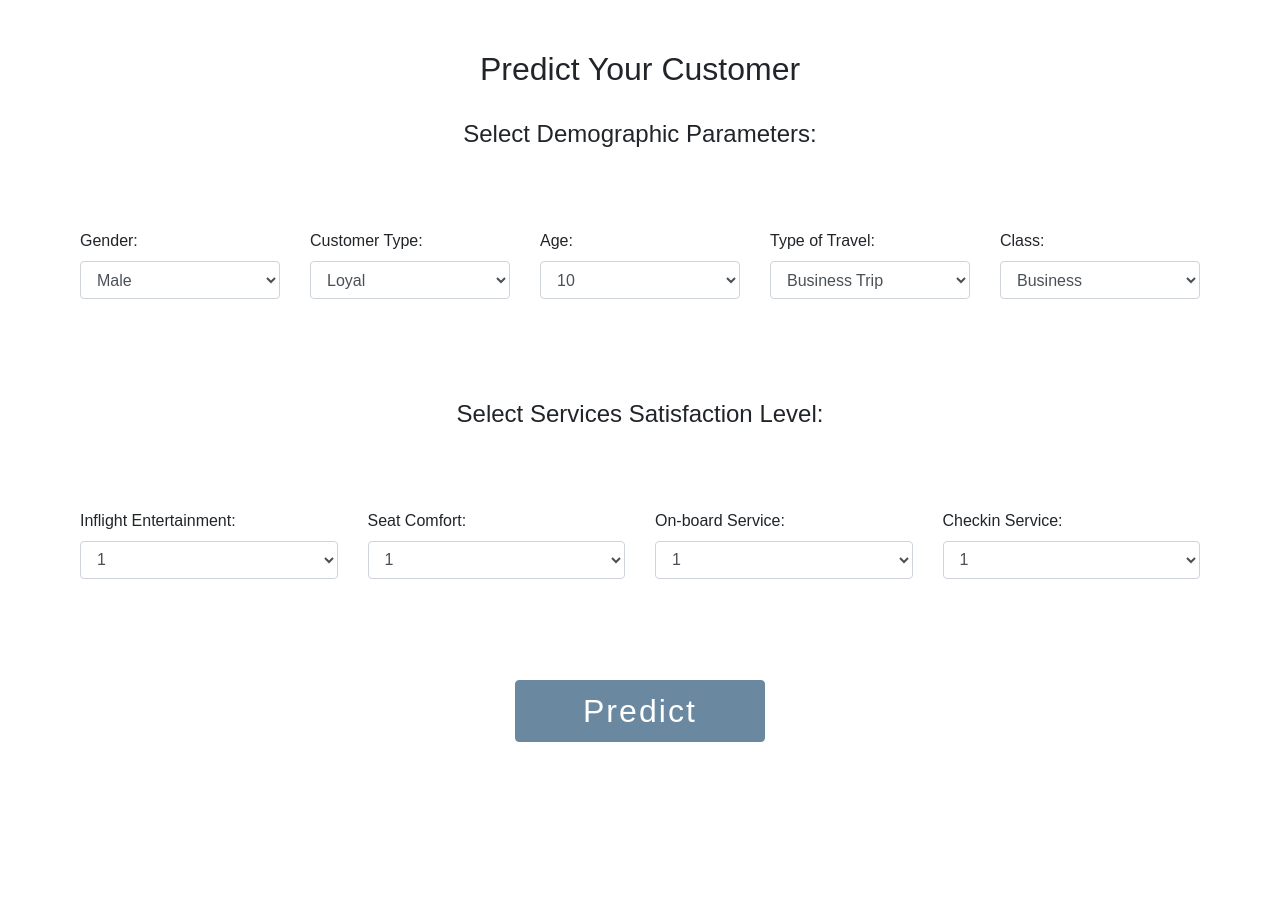
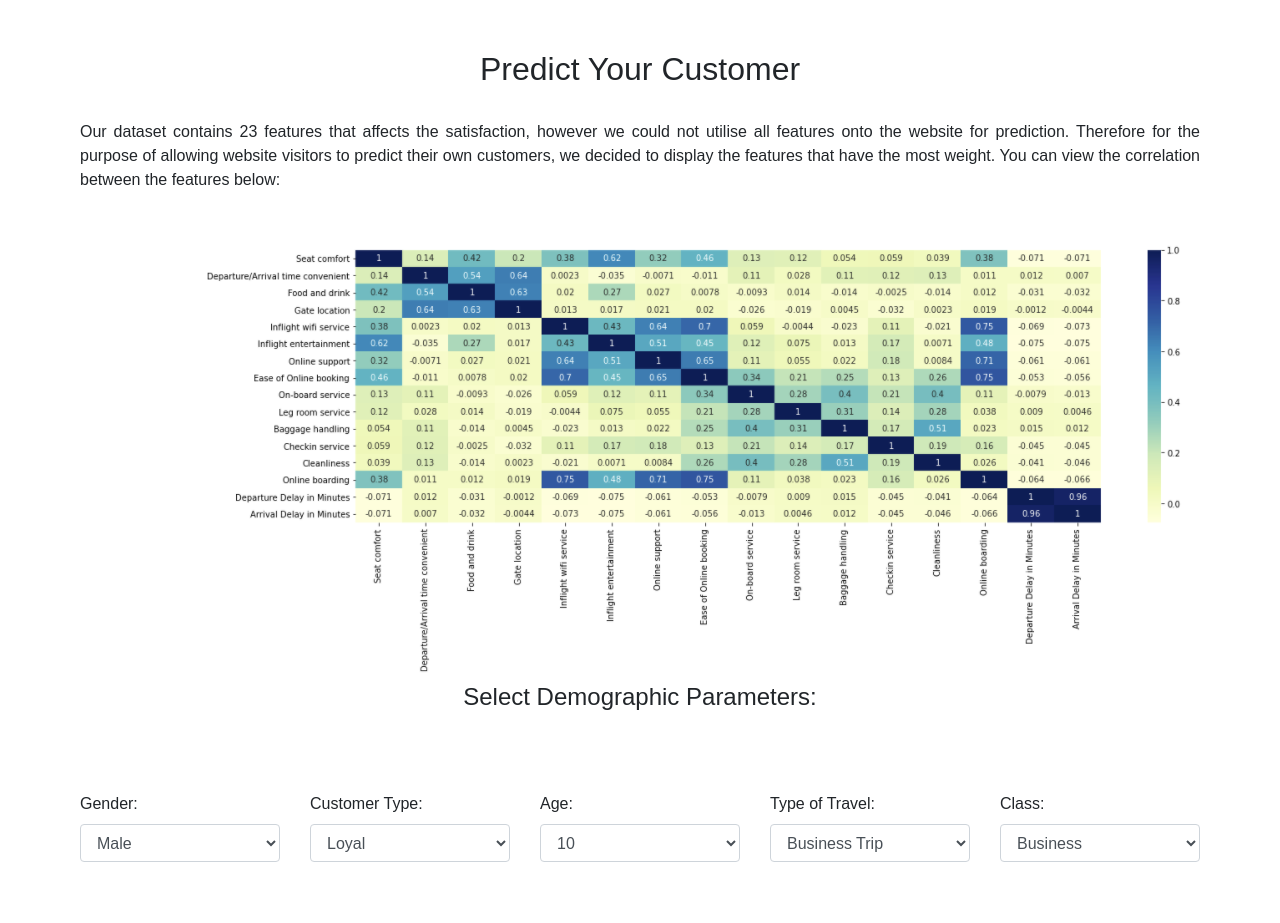
Before and after one commit to jingd16/We_Believe_We_Can_Fly, a Flask app: page /index_predict in a window 1280 px wide. Shown: the part 380-1303 px from the top of the page. Before the commit the page ends 1122 px from the top, so only its background shows below. Run offline with Flask 2, Linux system fonts and the light colour scheme; some libraries are stand-ins or nearby versions.

Commit message:
Final version

```diff
--- a/templates/index.html
+++ b/templates/index.html
@@ -26,7 +26,7 @@
       <a href="javascript:void(0)" class="closebtn" onclick="closeNav()" style="padding-top:60px;">&times;</a>
       <a href="{{ url_for('.home') }}"><i class="fa fa-fw fa-plane"></i> Home</a>
       <a href="{{ url_for('.predict_page') }}"><i class="fa fa-fw fa-address-book"></i> Predict Your Customer</a>
-      <a href="#"><i class="fa fa-fw fa-users"></i> Customer Profiles</a>
+      <a href="{{ url_for('.customer1') }}"><i class="fa fa-fw fa-users"></i> Customer Profiles</a>
       <ul style="padding-left: 25px;">
         <a href="{{ url_for('.customer1') }}" style="font-size: 14px;"><i class="fa fa-fw fa-star"></i> Loyal Customer</a>
         <a href="{{ url_for('.customer2') }}" style="font-size: 14px;"><i class="fa fa-fw fa-suitcase"></i> Business Class Customer</a>
--- a/templates/index_customer1.html
+++ b/templates/index_customer1.html
@@ -25,7 +25,7 @@
       <a href="javascript:void(0)" class="closebtn" onclick="closeNav()" style="padding-top:60px;">&times;</a>
       <a href="{{ url_for('.home') }}"><i class="fa fa-fw fa-plane"></i> Home</a>
       <a href="{{ url_for('.predict_page') }}"><i class="fa fa-fw fa-address-book"></i> Predict Your Customer</a>
-      <a href="#"><i class="fa fa-fw fa-users"></i> Customer Profiles</a>
+      <a href="{{ url_for('.customer1') }}"><i class="fa fa-fw fa-users"></i> Customer Profiles</a>
       <ul style="padding-left: 25px;">
         <a href="{{ url_for('.customer1') }}" style="font-size: 14px;"><i class="fa fa-fw fa-star"></i> Loyal Customer</a>
         <a href="{{ url_for('.customer2') }}" style="font-size: 14px;"><i class="fa fa-fw fa-suitcase"></i> Business Class Customer</a>
--- a/templates/index_customer2.html
+++ b/templates/index_customer2.html
@@ -25,7 +25,7 @@
       <a href="javascript:void(0)" class="closebtn" onclick="closeNav()" style="padding-top:60px;">&times;</a>
       <a href="{{ url_for('.home') }}"><i class="fa fa-fw fa-plane"></i> Home</a>
       <a href="{{ url_for('.predict_page') }}"><i class="fa fa-fw fa-address-book"></i> Predict Your Customer</a>
-      <a href="#"><i class="fa fa-fw fa-users"></i> Customer Profiles</a>
+      <a href="{{ url_for('.customer1') }}"><i class="fa fa-fw fa-users"></i> Customer Profiles</a>
       <ul style="padding-left: 25px;">
         <a href="{{ url_for('.customer1') }}" style="font-size: 14px;"><i class="fa fa-fw fa-star"></i> Loyal Customer</a>
         <a href="{{ url_for('.customer2') }}" style="font-size: 14px;"><i class="fa fa-fw fa-suitcase"></i> Business Class Customer</a>
--- a/templates/index_customer3.html
+++ b/templates/index_customer3.html
@@ -25,7 +25,7 @@
       <a href="javascript:void(0)" class="closebtn" onclick="closeNav()" style="padding-top:60px;">&times;</a>
       <a href="{{ url_for('.home') }}"><i class="fa fa-fw fa-plane"></i> Home</a>
       <a href="{{ url_for('.predict_page') }}"><i class="fa fa-fw fa-address-book"></i> Predict Your Customer</a>
-      <a href="#"><i class="fa fa-fw fa-users"></i> Customer Profiles</a>
+      <a href="{{ url_for('.customer1') }}"><i class="fa fa-fw fa-users"></i> Customer Profiles</a>
       <ul style="padding-left: 25px;">
         <a href="{{ url_for('.customer1') }}" style="font-size: 14px;"><i class="fa fa-fw fa-star"></i> Loyal Customer</a>
         <a href="{{ url_for('.customer2') }}" style="font-size: 14px;"><i class="fa fa-fw fa-suitcase"></i> Business Class Customer</a>
--- a/templates/index_customer4.html
+++ b/templates/index_customer4.html
@@ -25,7 +25,7 @@
       <a href="javascript:void(0)" class="closebtn" onclick="closeNav()" style="padding-top:60px;">&times;</a>
       <a href="{{ url_for('.home') }}"><i class="fa fa-fw fa-plane"></i> Home</a>
       <a href="{{ url_for('.predict_page') }}"><i class="fa fa-fw fa-address-book"></i> Predict Your Customer</a>
-      <a href="#"><i class="fa fa-fw fa-users"></i> Customer Profiles</a>
+      <a href="{{ url_for('.customer1') }}"><i class="fa fa-fw fa-users"></i> Customer Profiles</a>
       <ul style="padding-left: 25px;">
         <a href="{{ url_for('.customer1') }}" style="font-size: 14px;"><i class="fa fa-fw fa-star"></i> Loyal Customer</a>
         <a href="{{ url_for('.customer2') }}" style="font-size: 14px;"><i class="fa fa-fw fa-suitcase"></i> Business Class Customer</a>
--- a/templates/index_predict.html
+++ b/templates/index_predict.html
@@ -25,7 +25,7 @@
       <a href="javascript:void(0)" class="closebtn" onclick="closeNav()" style="padding-top:60px;">&times;</a>
       <a href="{{ url_for('.home') }}"><i class="fa fa-fw fa-plane"></i> Home</a>
       <a href="{{ url_for('.predict_page') }}"><i class="fa fa-fw fa-address-book"></i> Predict Your Customer</a>
-      <a href="#"><i class="fa fa-fw fa-users"></i> Customer Profiles</a>
+      <a href="{{ url_for('.customer1') }}"><i class="fa fa-fw fa-users"></i> Customer Profiles</a>
       <ul style="padding-left: 25px;">
         <a href="{{ url_for('.customer1') }}" style="font-size: 14px;"><i class="fa fa-fw fa-star"></i> Loyal Customer</a>
         <a href="{{ url_for('.customer2') }}" style="font-size: 14px;"><i class="fa fa-fw fa-suitcase"></i> Business Class Customer</a>
@@ -46,6 +46,12 @@
         <a id="TagIWantToLoadTo">
         <form class="form-horizontal" action="{{ url_for('predict') }}" method="post">
           <h2 style="text-align: center;">Predict Your Customer</h2>
+          <br>
+          <p>Our dataset contains 23 features that affects the satisfaction, however we could not utilise all features onto the website for prediction.
+            Therefore for the purpose of allowing website visitors to predict their own customers, we decided to display the features that have the most weight.
+            You can view the correlation between the features below:</p>
+          <br>
+          <img src="../static/css/correlation.png" alt="correlation" style="margin-left: 10%;">
           <br>
           <h4 style="text-align: center;">Select Demographic Parameters:</h4>
 
```
